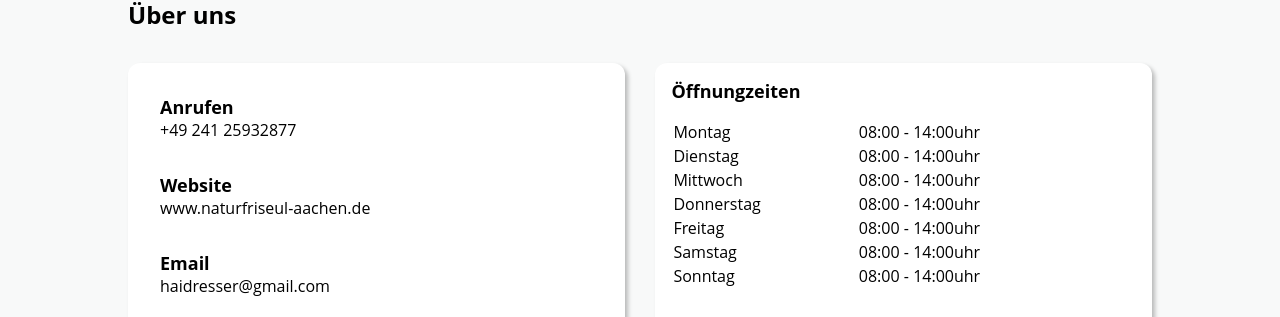
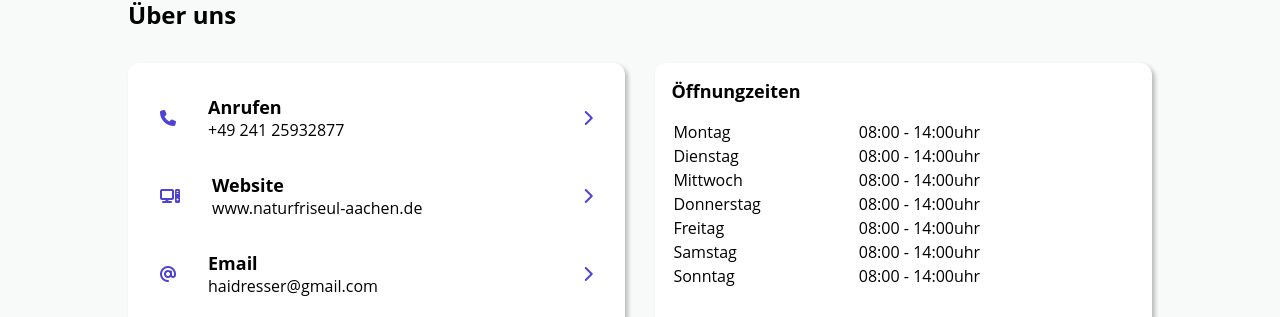
Before and after one commit to orianemgn/Haidresser-booking-app, a React (Create React App) app: page / in a window 1280 px wide. Shown: the part 635-952 px from the top of the page. Built offline with nearby package versions, Linux system fonts and the light colour scheme.

Commit message:
icons landing page

```diff
--- a/src/components/HairdresserContactInfos.js
+++ b/src/components/HairdresserContactInfos.js
@@ -1,22 +1,16 @@
 import React from "react";
 import styles from "./HairdresserContactInfos.module.css";
+import ContactInfo from "./contactInfo/ContactInfo";
 
 const HairdresserContactInfos = (props) => {
   const { anrufen, website, email } = props.infos;
+
+  //the infos can maybe become components
   return (
     <div className={`${styles.contactContainer} container`}>
-      <div>
-        <h3>Anrufen</h3>
-        <p>{anrufen}</p>
-      </div>
-      <div>
-        <h3>Website</h3>
-        <p>{website}</p>
-      </div>
-      <div>
-        <h3>Email</h3>
-        <p>{email}</p>
-      </div>
+      <ContactInfo icon="fa-solid fa-phone" title="Anrufen" info={anrufen} />
+      <ContactInfo icon="fa-solid fa-computer" title="Website" info={website} />
+      <ContactInfo icon="fa-solid fa-at" title="Email" info={email} />
     </div>
   );
 };
--- a/src/components/HairdresserContactInfos.module.css
+++ b/src/components/HairdresserContactInfos.module.css
@@ -1,15 +1,6 @@
 /*Mobile */
 .contactContainer {
   width: 100%;
-}
-
-.contactContainer > div {
-  padding: 1rem;
-}
-
-.contactContainer > div:hover {
-  background-color: var(--background);
-  border-radius: var(--border-radius);
   padding: 1rem;
 }
 
--- /dev/null
+++ b/src/components/contactInfo/ContactInfo.js
@@ -0,0 +1,19 @@
+import React from "react";
+import styles from "./ContactInfo.module.css";
+const contactInfo = (props) => {
+  const { icon, title, info } = props;
+  return (
+    <div className={styles.contactInfo}>
+      <div>
+        <i class={icon}></i>
+        <div>
+          <h3>{title}</h3>
+          <p>{info}</p>
+        </div>
+      </div>
+      <i class="fa-solid fa-chevron-right"></i>
+    </div>
+  );
+};
+
+export default contactInfo;
--- /dev/null
+++ b/src/components/contactInfo/ContactInfo.module.css
@@ -0,0 +1,27 @@
+/*Mobile */
+.contactInfo {
+  display: flex;
+  align-items: center;
+  justify-content: space-between;
+  padding: 1rem;
+  width: 100%;
+}
+.contactInfo > div {
+  display: flex;
+  align-items: center;
+  justify-content: space-between;
+}
+
+.contactInfo > div > i {
+  padding-right: 2rem;
+}
+
+.contactInfo i {
+  color: var(--primary-color);
+}
+
+.contactInfo:hover {
+  background-color: var(--background);
+  border-radius: var(--border-radius);
+  padding: 1.1rem;
+}
--- a/src/pages/BookingService.js
+++ b/src/pages/BookingService.js
@@ -6,6 +6,8 @@ import { Link } from "react-router-dom";
 const BookingService = () => {
   const [isOpenStyle, setIsOpenStyle] = useState(false);
   const [selectedService, setSelectedService] = useState(null);
+
+  //for later - make a component from Ihre Auswahl - it's the same stuffs in 3/4 pages
 
   //is opening everything and not only one service - to correct later
   const handleOpenStyle = () => {
```
Also changed, not shown: src/components/selectionCard/selectionCard.js (added, +7 -0 lines), src/components/selectionCard/selectionCard.module.css (added).
